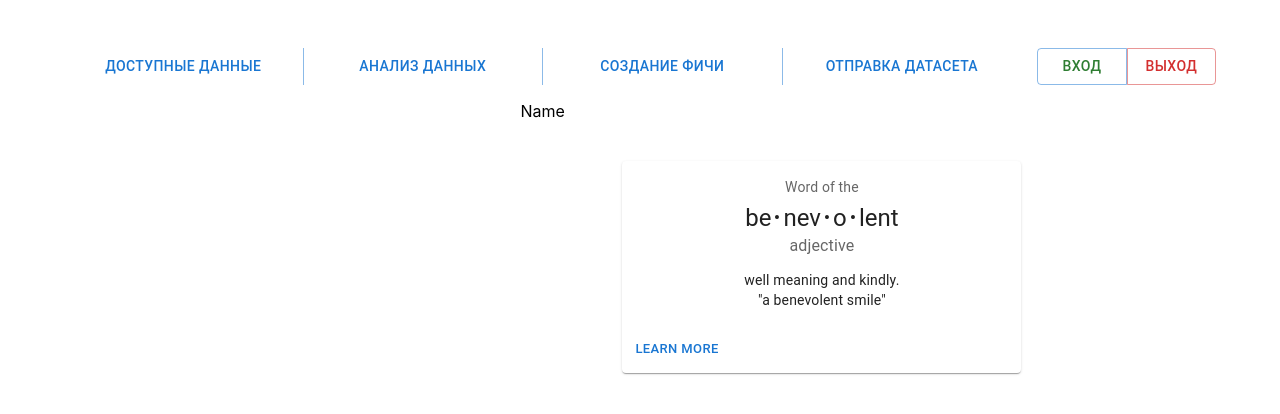
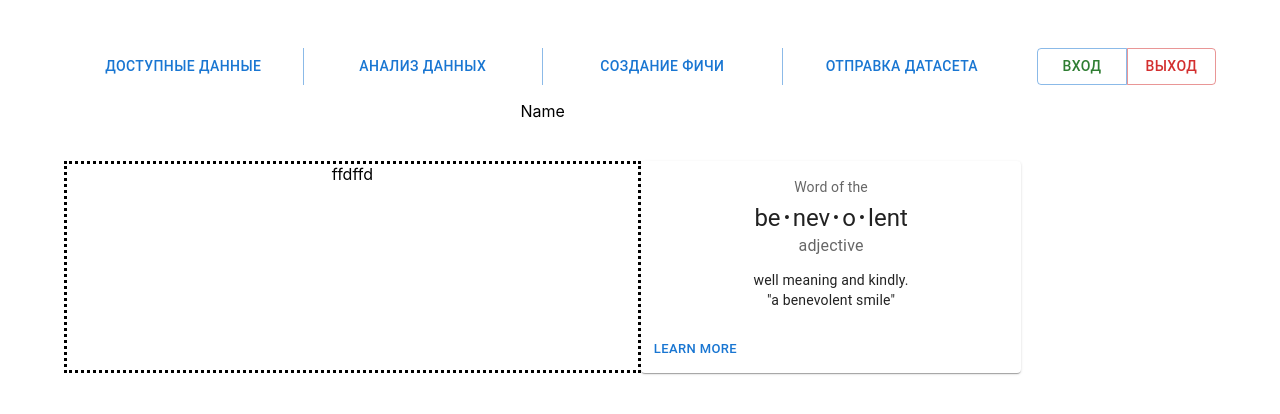
Before and after one commit to ElizabethNN/VTB-more-tech3.0, a React (Create React App) app in the folder frontend/: page /AnalizeData in a window 1280 px wide. Shown: the top 414 px of the page. Built offline with nearby package versions, Linux system fonts and the light colour scheme.

Commit message:
анализ данных flex

```diff
--- a/frontend/src/AnalizeDataPage/AnalizeData.js
+++ b/frontend/src/AnalizeDataPage/AnalizeData.js
@@ -1,34 +1,21 @@
-import { Grid, Box } from "@mui/material";
 import s from "./AnalizeData.module.css";
 import CardAnalize from "./../CardAnalize/CardAnalize";
 
 function AnalizeData() {
   return (
-    <Grid
-      container
-      direction="column"
-      justifyContent="center"
-      alignItems="center"
-    >
-      <Grid>Name</Grid>
-      <div className={s.container}></div>
-      <Grid
-        container
-        item
-        direction="row"
-        justifyContent="space-between"
-        alignItems="center"
-      >
-        <Grid item xs={6}>
-          <Box sx={{display: "flex", bgcolor: 'primary.dark', height:"100%"}}/>
-        </Grid>
-        <Grid item xs={6} md={5}>
-          <div>
-            <CardAnalize />
-          </div>
-        </Grid>
-      </Grid>
-    </Grid>
+
+    <div className={s.container}>
+      <div className={s.nameData}>Name</div>
+
+      <div className={s.content}>
+        <div className={s.graphic}>
+           ffdffd
+        </div>
+        <div className={s.infoData}>
+          <CardAnalize />
+        </div>
+      </div>
+    </div>
   );
 }
 
--- a/frontend/src/AnalizeDataPage/AnalizeData.module.css
+++ b/frontend/src/AnalizeDataPage/AnalizeData.module.css
@@ -1,8 +1,27 @@
 .container{
-    height:40px
+    max-width: 1000px;
 }
 
-.rectangle{
-    background:blue;
-    width: 1fr;
+.nameData{
+    display: flex;
+    flex-direction: row;
+    justify-content: center;
+    padding-bottom: 20px;
 }
+
+.content{
+    padding-top: 20px;
+    display: flex;
+    flex-direction: row;
+    justify-content: space-between;
+}
+
+.graphic{
+    border-style: dotted;
+    flex-grow: 1;
+    width: 60%
+}
+
+.infoData{
+    width: 40%;
+}
```
